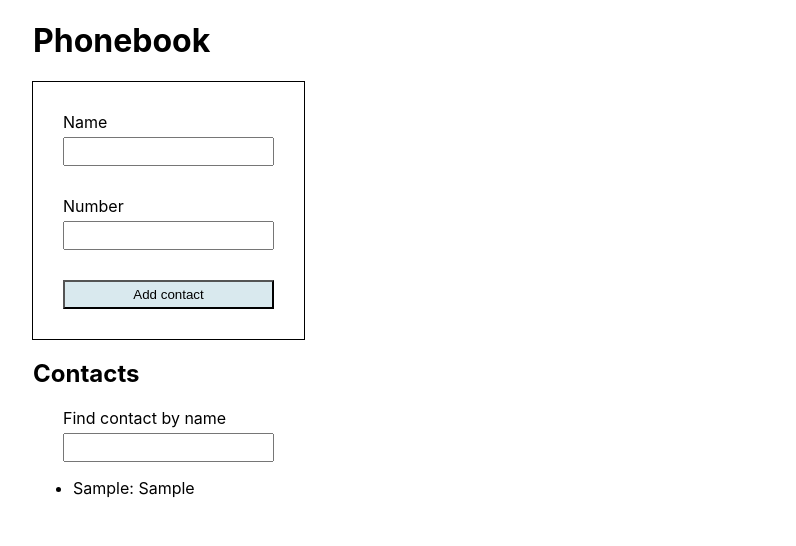
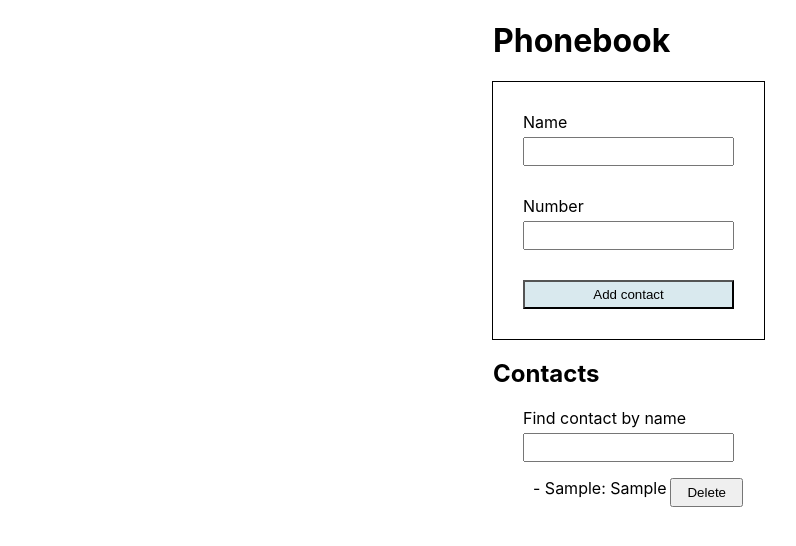
Before and after one commit to TetianaBron/goit-react-hw-02-phonebook, a React (Create React App) app: page / in a window 1280 px wide. Both pictures are taken after typing "Sample", "Sample" into the empty fields and a click on the button "Add contact". Shown: the top 546 px of the page, without its empty margins (22-818 px from the left). Built offline with nearby package versions, Linux system fonts and the light colour scheme.

Commit message:
Step 6 Deleting contact

```diff
--- a/src/App.js
+++ b/src/App.js
@@ -36,6 +36,14 @@ export default class App extends Component {
         };
     };
 
+    removeContact = contactId => {
+        this.setState(prevState => {
+            return {
+                contacts: prevState.contacts.filter(({ id }) => id !== contactId),
+            };
+        });
+    };
+
     changeFilter = filter => {
         this.setState({ filter });
     };
@@ -65,7 +73,8 @@ export default class App extends Component {
                 )}
                 {contacts.length > 0 && (
                     <ContactList
-                        contacts={visibleContacts}/>
+                        contacts={visibleContacts}
+                        onRemoveContact={this.removeContact}/>
                 )}
             </Layout>
         );
--- a/src/Components/ContactList/ContactList.css
+++ b/src/Components/ContactList/ContactList.css
@@ -0,0 +1,5 @@
+.ContactItem {
+  margin-bottom: 10px;
+  display: flex;
+  justify-content: space-between;
+}
--- a/src/Components/ContactList/ContactList.js
+++ b/src/Components/ContactList/ContactList.js
@@ -1,16 +1,23 @@
 import './ContactList.css';
 
 
-const ContactList = ({ contacts }) => (
+const ContactList = ({ contacts, onRemoveContact }) => (
     <div>
     <ul>
-        {contacts.map(({ id, name, number }) => (
+            {contacts.map(({ id, name, number }) => (
             <li
-                key={id}>
-                 {name}: {number}
+                key={id}
+                className="ContactItem">
+                   - {name}: {number}
+                <button
+                    type="button"
+                    onClick={() => onRemoveContact(id)}>
+                     Delete
+                 </button>
             </li>
         ))}
-    </ul>
+        </ul>
+
     </div>
 );
 
--- a/src/Components/Layout/Layout.css
+++ b/src/Components/Layout/Layout.css
@@ -1,5 +1,5 @@
 .Layout {
-  max-width: 1170px;
+  max-width: 250px;
   margin-left: auto;
   margin-right: auto;
   padding-left: 12px;
```
